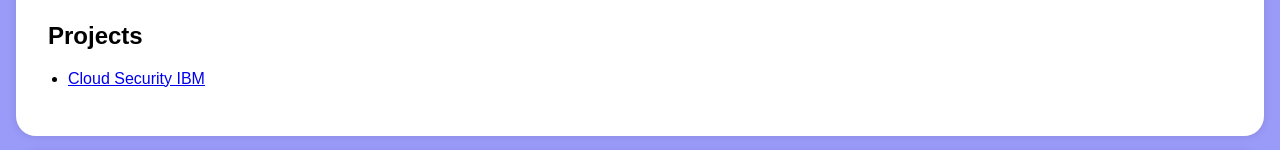
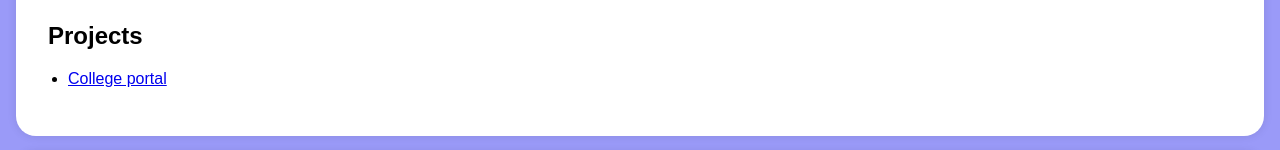
Before and after one commit to thamizh122006/digital-portfolio, a plain HTML site: page index.html in a window 1280 px wide. Shown: the part 1002-1152 px from the top of the page. Drawn offline with Linux system fonts and the light colour scheme.

Commit message:
index.html

```diff
--- a/index.html
+++ b/index.html
@@ -152,7 +152,7 @@
             <h2>Projects</h2>
             <ul>
 
-                <li><a href="#">Cloud Security IBM</a></li>
+                <li><a href="#">College portal</a></li>
                  <!-- Add more project links here -->
             </ul>
         </div>
```
